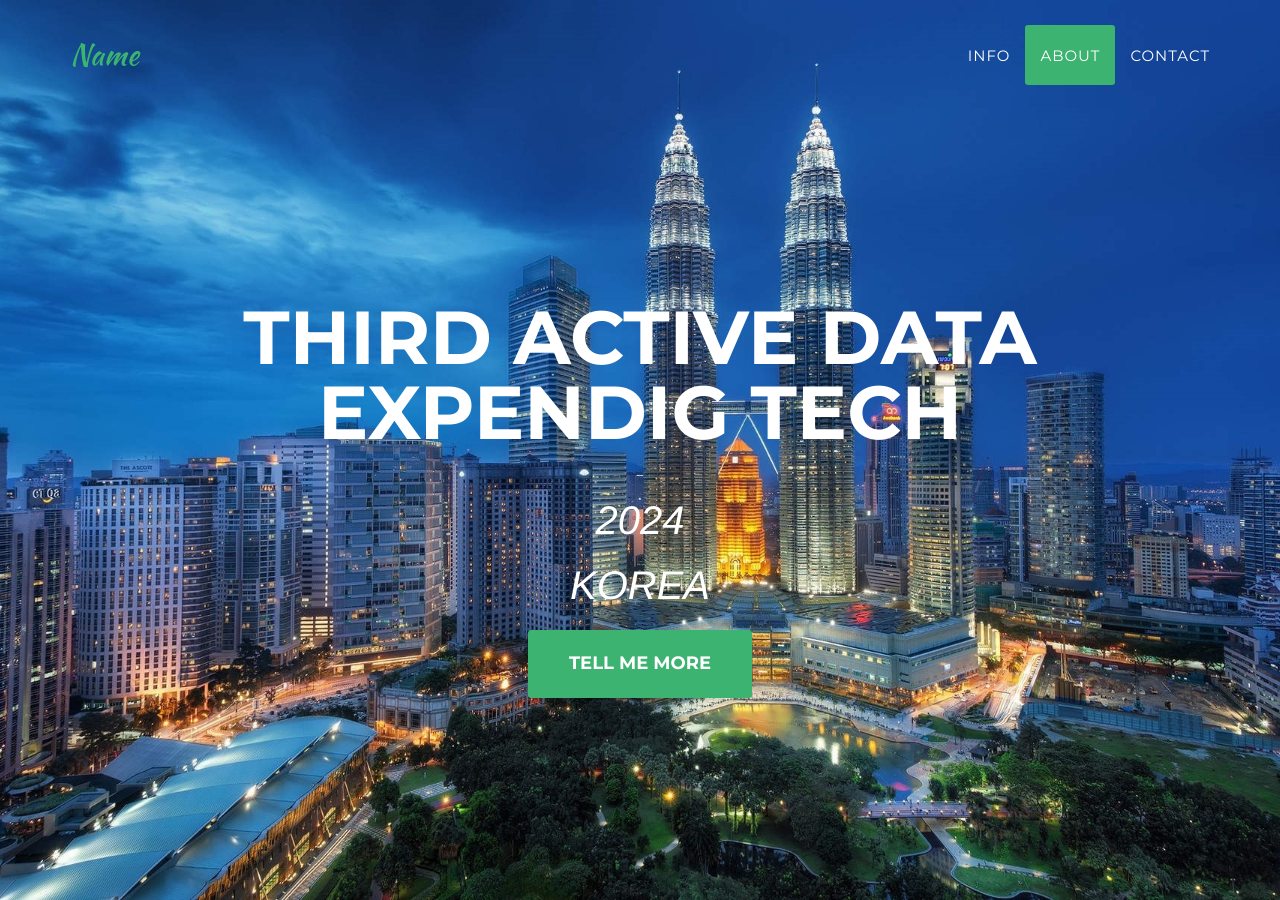
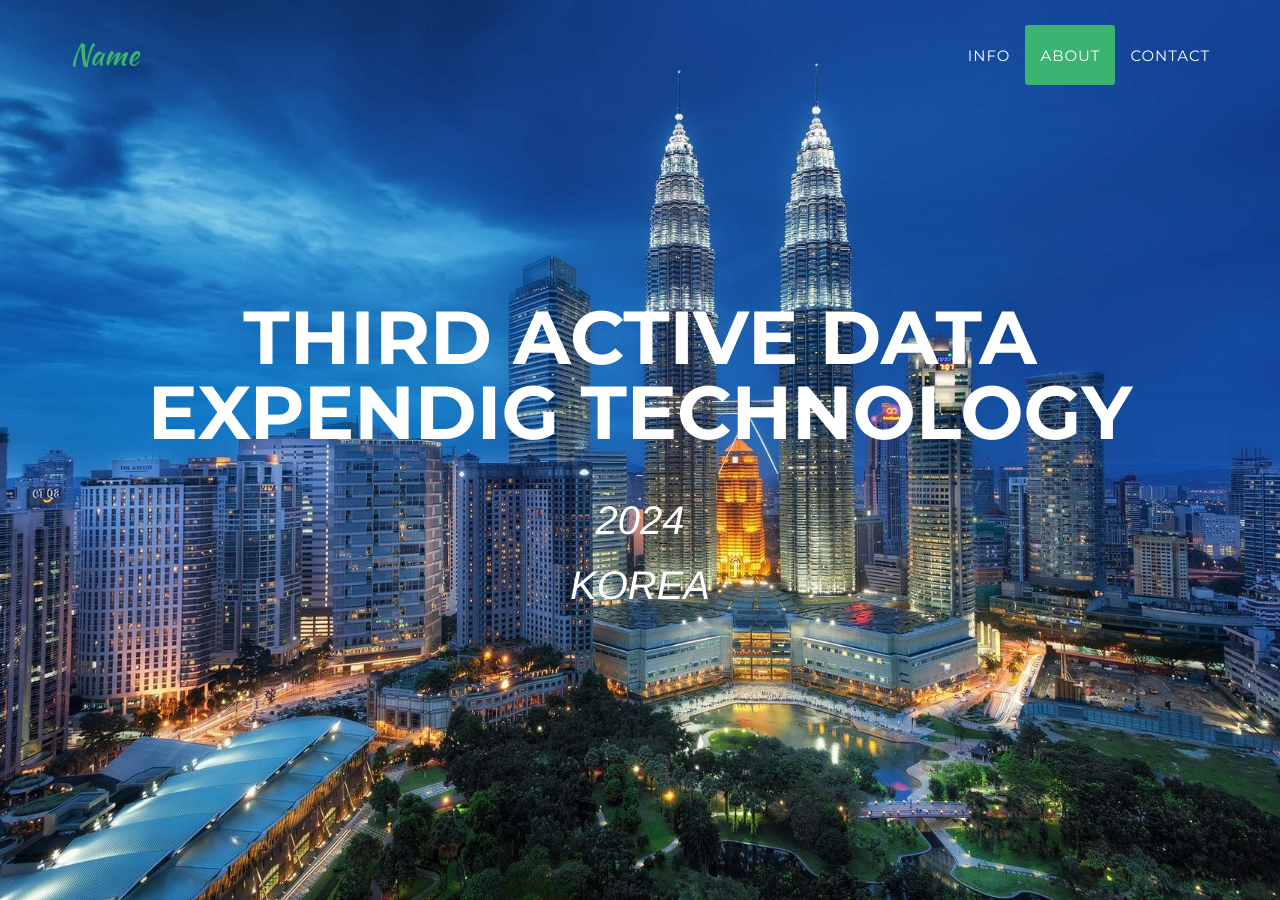
Before and after one commit to ThirdActiveDataExTech/ThirdActiveDataExTech.github.io, a Jekyll site: the page built from index.html, in a window 1280 px wide and 900 px high. Built offline with Jekyll 4.4.1, drawn with Linux system fonts in a browser that asks for light colours; some web fonts are replaced.

Commit message:
[config.yml 수정]
- baseurl 수정
- url 수정

```diff
--- a/_config.yml
+++ b/_config.yml
@@ -2,7 +2,7 @@ title: Third Active Data Expendig Tech
 description: > # this means to ignore newlines until "baseurl:"
   Your description
 baseurl: "" # the subpath of your site, e.g. /blog
-url: "Your-Link.github.io" # the base hostname & protocol for your site
+url: "https://_ThirdActiveDataExTech.github.io" # the base hostname & protocol for your site
 # Build settings
 markdown: kramdown
 
--- a/_layouts/2016_home.html
+++ b/_layouts/2016_home.html
@@ -1,5 +1,5 @@
 <!DOCTYPE html>
-<html>
+<html lang="kor">
 
   {% include 2016_data/head.html %}
 
@@ -12,10 +12,9 @@
     <header>
         <div class="container">
             <div class="intro-text">
-                <div class="intro-heading">Third Active Data Expendig Tech<br></div>
+                <div class="intro-heading">Third Active Data Expendig Technology<br></div>
                 <div class="intro-lead-in">2024</div>
                 <div class="intro-lead-in">KOREA</div>
-                <a href="#intro" class="page-scroll btn btn-xl">Tell Me More</a>
             </div>
         </div>
     </header>
```
